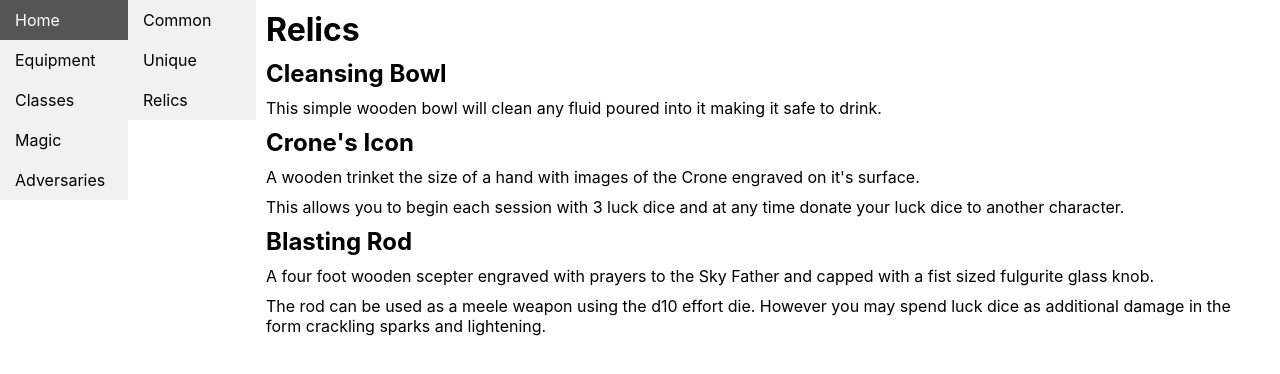
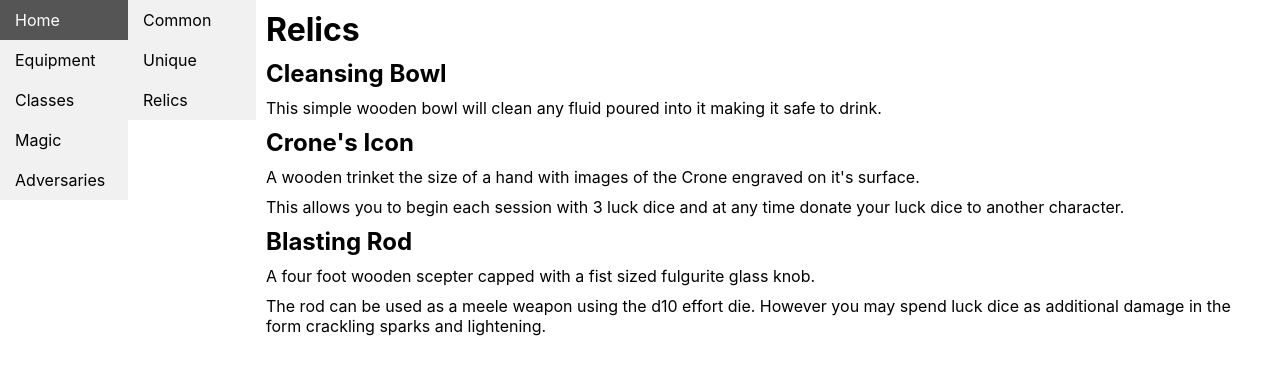
Before and after one commit to zbetzen/zbetzen.github.io, a React (Create React App) app: page /equipment/Relics in a window 1280 px wide. Shown: the top 374 px of the page. Built offline with nearby package versions, Linux system fonts and the light colour scheme.

Commit message:
changed description

```diff
--- a/src/pages/equipment/Relics.js
+++ b/src/pages/equipment/Relics.js
@@ -7,7 +7,7 @@ const Relics = () => {
     <p>A wooden trinket the size of a hand with images of the Crone engraved on it's surface.</p>
     <p>This allows you to begin each session with 3 luck dice and at any time donate your luck dice to another character.</p>
     <h2>Blasting Rod</h2>
-    <p>A four foot wooden scepter engraved with prayers to the Sky Father and capped with a fist sized fulgurite glass knob.</p>
+    <p>A four foot wooden scepter capped with a fist sized fulgurite glass knob.</p>
     <p>The rod can be used as a meele weapon using the d10 effort die. However you may spend luck dice as additional damage in the form crackling sparks and lightening.</p>
   </div>;
 };
```
